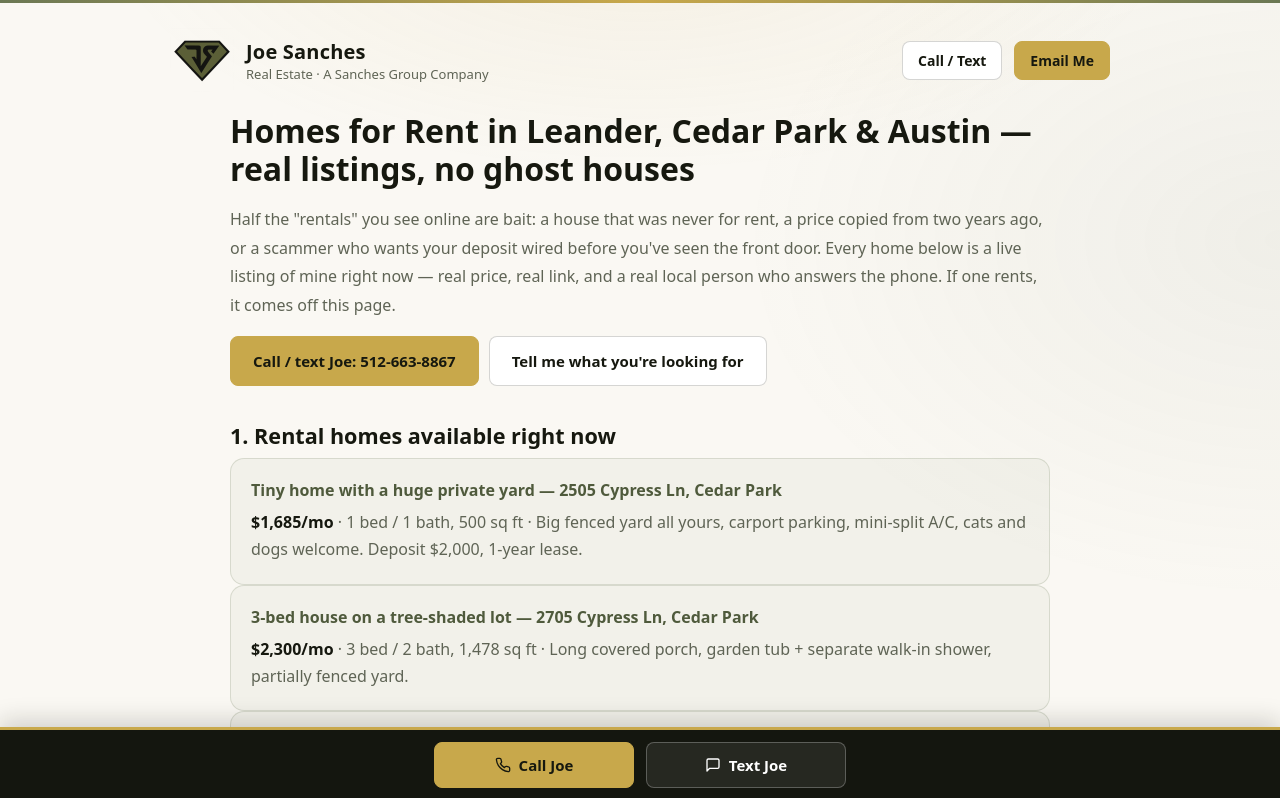
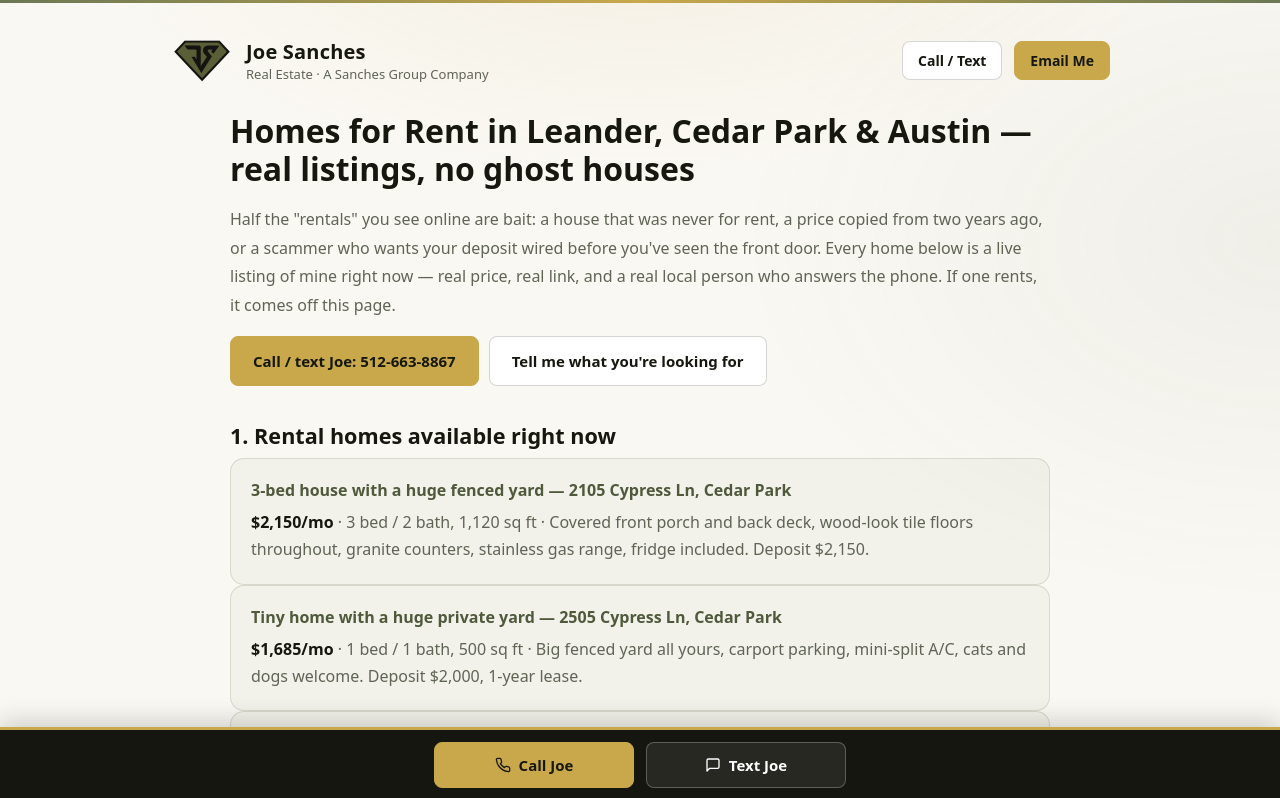
Before and after one commit to jsanches5959/joefsanches-seo, a Next.js app: page /rentals in a window 1280 px wide. Shown: the top 798 px of the page. Built offline with nearby package versions, Linux system fonts and the light colour scheme.

Commit message:
Add 2105 Cypress Ln rental card (live Marketplace listing, $2,150/mo)

```diff
--- a/pages/rentals.js
+++ b/pages/rentals.js
@@ -8,7 +8,7 @@ const webPageSchema = {
   "@context": "https://schema.org",
   "@type": "WebPage",
   "name": "Homes for Rent in Leander, Cedar Park & Austin TX — Real Listings, Real Prices",
-  "description": "13 real rental homes in Leander, Cedar Park, Liberty Hill and Austin, pulled from live listings today — plus how to spot a rental scam and the questions to ask before you send anyone a deposit.",
+  "description": "14 real rental homes in Leander, Cedar Park, Liberty Hill and Austin, pulled from live listings today — plus how to spot a rental scam and the questions to ask before you send anyone a deposit.",
   "url": `${baseUrl}/rentals`,
   "author": { "@type": "Person", "name": "Joe Sanches", "url": baseUrl },
   "publisher": {
@@ -21,6 +21,12 @@ const webPageSchema = {
 const pStyle = { color: 'var(--muted)', lineHeight: '1.8', marginBottom: '16px' };
 
 const listings = [
+  {
+    url: 'https://www.facebook.com/marketplace/item/29938227172436097',
+    title: '3-bed house with a huge fenced yard — 2105 Cypress Ln, Cedar Park',
+    detail: '$2,150/mo · 3 bed / 2 bath, 1,120 sq ft · Covered front porch and back deck, wood-look tile floors throughout, granite counters, stainless gas range, fridge included. Deposit $2,150.',
+    price: '$2,150/mo',
+  },
   {
     url: 'https://www.facebook.com/marketplace/item/2227017887843244',
     title: 'Tiny home with a huge private yard — 2505 Cypress Ln, Cedar Park',
@@ -106,16 +112,16 @@ export default function RentalsPage() {
     <>
       <Head>
         <title>Homes for Rent in Leander, Cedar Park &amp; Austin TX — Real Listings, Real Prices</title>
-        <meta name="description" content="13 real rental homes in Leander, Cedar Park, Liberty Hill and Austin, pulled from live listings today — plus how to spot a rental scam and the questions to ask before you send anyone a deposit." />
+        <meta name="description" content="14 real rental homes in Leander, Cedar Park, Liberty Hill and Austin, pulled from live listings today — plus how to spot a rental scam and the questions to ask before you send anyone a deposit." />
         <meta name="viewport" content="width=device-width, initial-scale=1" />
         <link rel="canonical" href={`${baseUrl}/rentals`} />
         <meta property="og:image" content="https://joefsanches.com/og-image.jpg" />
         <meta name="twitter:card" content="summary_large_image" />
         <meta name="twitter:title" content="Homes for Rent in Leander, Cedar Park &amp; Austin TX — Real Listings, Real Prices" />
-        <meta name="twitter:description" content="13 real rental homes in Leander, Cedar Park, Liberty Hill and Austin, pulled from live listings today — plus how to spot a rental scam." />
+        <meta name="twitter:description" content="14 real rental homes in Leander, Cedar Park, Liberty Hill and Austin, pulled from live listings today — plus how to spot a rental scam." />
         <meta name="twitter:image" content="https://joefsanches.com/og-image.jpg" />
         <meta property="og:title" content="Homes for Rent in Leander, Cedar Park &amp; Austin TX — Real Listings, Real Prices" />
-        <meta property="og:description" content="13 real rental homes in Leander, Cedar Park, Liberty Hill and Austin, pulled from live listings today — plus how to spot a rental scam and the questions to ask before you send anyone a deposit." />
+        <meta property="og:description" content="14 real rental homes in Leander, Cedar Park, Liberty Hill and Austin, pulled from live listings today — plus how to spot a rental scam and the questions to ask before you send anyone a deposit." />
         <meta property="og:url" content={`${baseUrl}/rentals`} />
         <meta property="og:type" content="website" />
         <script type="application/ld+json" dangerouslySetInnerHTML={{ __html: JSON.stringify(webPageSchema) }} />
@@ -188,7 +194,7 @@ export default function RentalsPage() {
           ))}
 
           <p style={{ color: 'var(--muted)', fontSize: '.92rem', lineHeight: '1.6' }}>
-            Pulled from my live Facebook Marketplace listings on Nov 23, 2026. Rentals move fast — if a link is gone, the home rented. Apartments instead? My apartment locating is free to you (the complex pays): <a href="https://joefsanches.com/apartments" style={{ color: 'var(--accent-light)' }}>joefsanches.com/apartments</a>.
+            Pulled from my live Facebook Marketplace listings on Nov 24, 2026. Rentals move fast — if a link is gone, the home rented. Apartments instead? My apartment locating is free to you (the complex pays): <a href="https://joefsanches.com/apartments" style={{ color: 'var(--accent-light)' }}>joefsanches.com/apartments</a>.
           </p>
 
           <h2 style={{ fontSize: '1.35rem', margin: '1.6em 0 .4em', color: 'var(--ink)' }}>2. How not to get scammed on a rental (read this even if you never call me)</h2>
```
